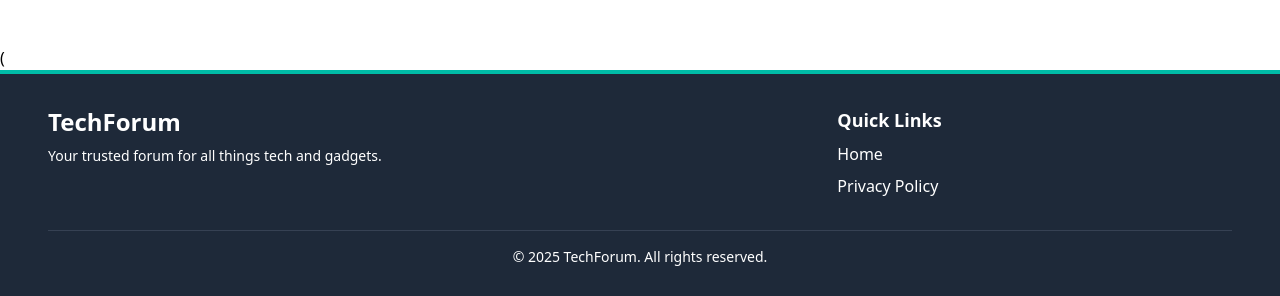
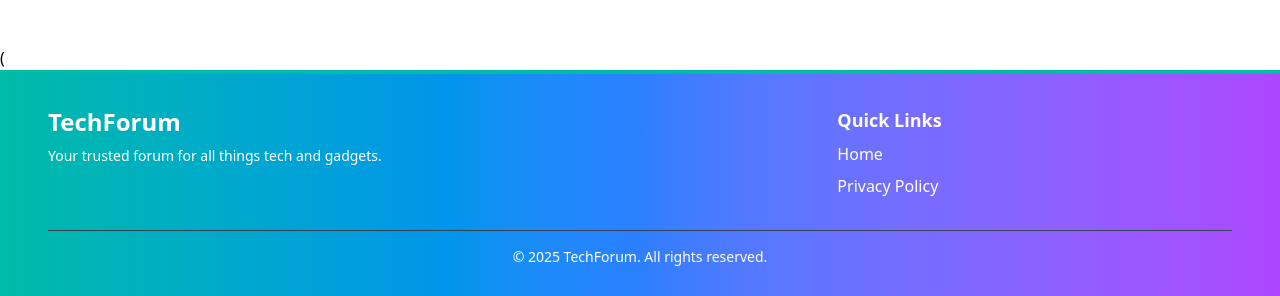
Before and after one commit to RadostinTasev1999/React-Project-2025, a React (Vite) app in the folder client-app/: page /posts in a window 1280 px wide. Shown: the part 628-924 px from the top of the page. Built offline with nearby package versions, Linux system fonts and the light colour scheme; no server answers.

Commit message:
Update footer css

```diff
--- a/client-app/src/components/footer/Footer.jsx
+++ b/client-app/src/components/footer/Footer.jsx
@@ -3,7 +3,7 @@ export default function footer(){
     return (
         <>
          (
-    <footer className="bg-gray-800 text-white py-8 border-t-4 border-teal-500">
+    <footer className="bg-gray-800 text-white py-8 border-t-4 border-teal-500 bg-gradient-to-r from-teal-500 via-blue-500 to-purple-500">
       <div className="container mx-auto px-6 sm:px-12">
         <div className="flex flex-wrap justify-between">
 
@@ -25,7 +25,7 @@ export default function footer(){
         </div>
 
         {/* Bottom Section: Copyright */}
-        <div className="mt-8 border-t border-gray-700 pt-4 text-center text-sm">
+        <div className="mt-8 border-t border-gray-700 pt-4 text-center text-sm ">
           <p>&copy; 2025 TechForum. All rights reserved.</p>
         </div>
       </div>
```
